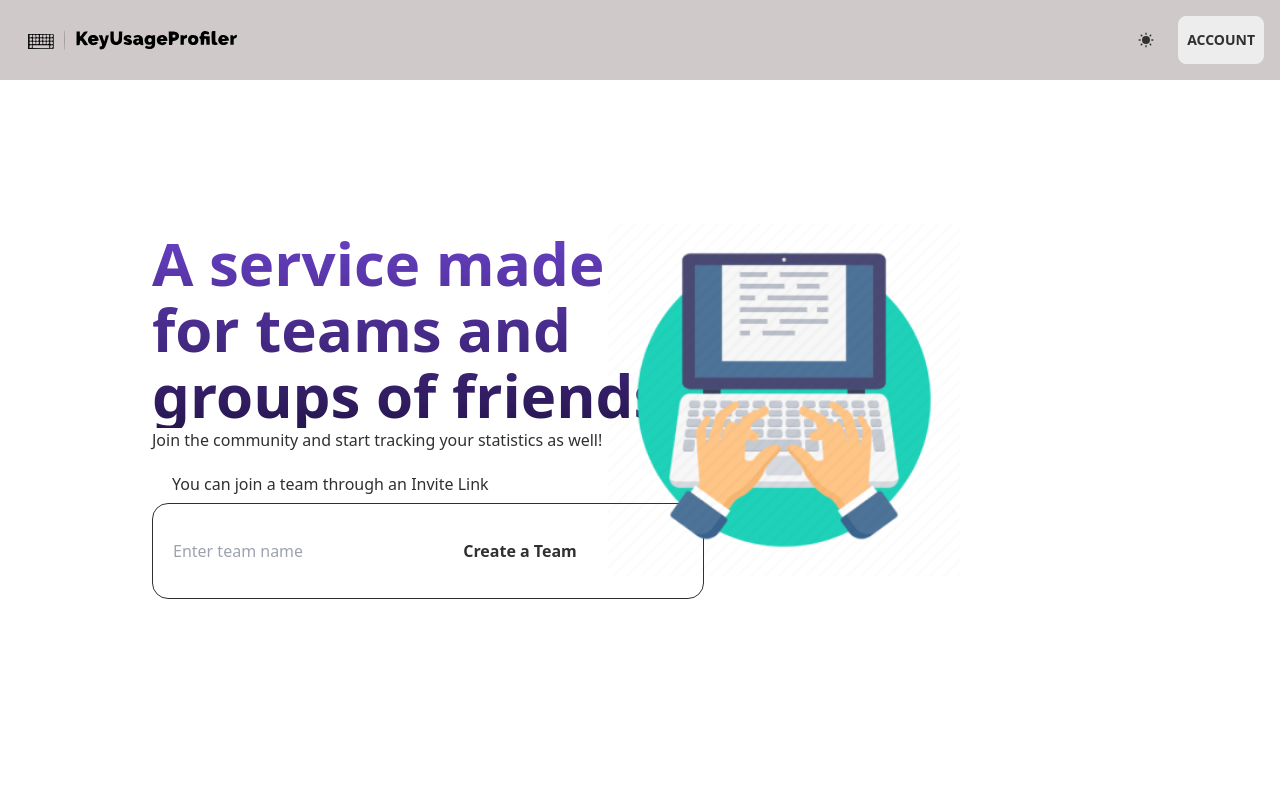
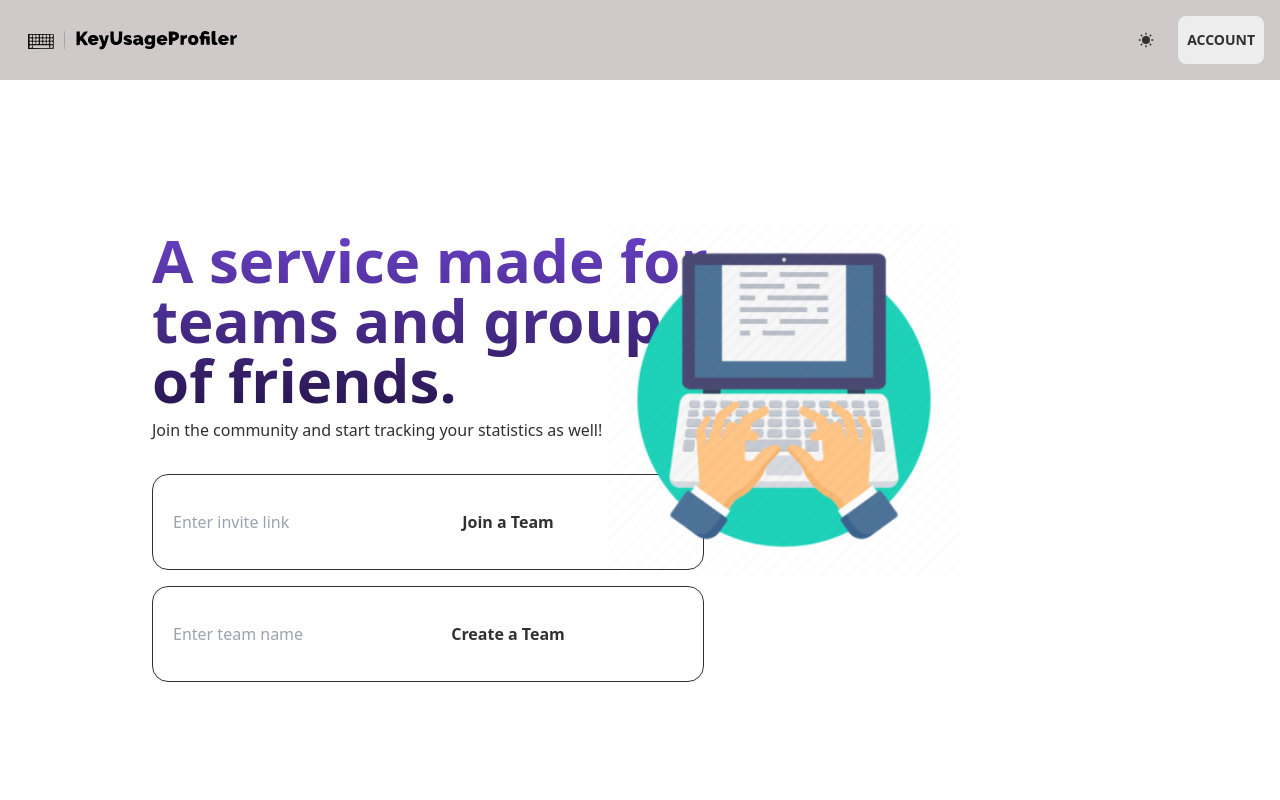
Before and after one commit to miguel-silva48/KeyUsageProfiler, a React (Vite) app in the folder projFrontend/: page / in a window 1280 px wide. Shown: the top 800 px of the page. Built offline with nearby package versions, Linux system fonts and the light colour scheme; sample sign-in values are in the browser's storage.

Commit message:
Feat(frontend/homepage): added option to join a team through an invite link

```diff
--- a/projFrontend/src/components/pages/HomePage.jsx
+++ b/projFrontend/src/components/pages/HomePage.jsx
@@ -10,6 +10,7 @@ import Navbar from "../layout/Navbar";
 const HomePage = () => {
   const [state, setState] = useState(false); // Destructuring assignment
   const navigate = useNavigate();
+  const [inviteLink, setInviteLink] = useState("");
   const [teamName, setTeamName] = useState("");
   const [token, setToken] = useState(localStorage.getItem("authToken"));
   const [userType, setUserType] = useState(localStorage.getItem("userType"));
@@ -24,6 +25,32 @@ const HomePage = () => {
         navigate("/dashboard");
       }
   }, []);
+
+  const joinTeamHandler = async () => {
+    try {
+      const response = await fetch(`http://localhost:8080/api/teams/join/${inviteLink}`, {
+        method: "POST",
+        headers: {
+          "Content-Type": "application/json",
+          "Authorization": `Bearer ${token}`,
+        },
+      });
+
+      if (response.ok) {
+        // Handle successful response (team joining)
+        console.log("Team joined successfully!");
+        localStorage.setItem("userType", "TEAM_MEMBER");
+        navigate("/user");
+      } else {
+        // Handle error response
+        console.error("Failed to join team:", response.statusText);
+        setErrorMessage(errorData.message || "Failed to join team. Please try again.");
+      }
+    } catch (error) {
+      console.error("Error joining team:", error);
+      setErrorMessage("An unexpected error occurred. Please try again.");
+    }
+  };
 
   const createTeamHandler = async () => {
     try {
@@ -61,17 +88,25 @@ const HomePage = () => {
       <div className="flex w-screen flex-col items-start gap-2.5">
         <div className="w-full h-[63rem] bg-white">
           <div className="w-[35rem] h-[31.5rem] absolute left-[9.5rem] top-[14.4rem]">
-            <p className="w-[34rem] font-sans text-6xl not-italic font-extrabold leading-[4.125rem] bg-gradient-to-b from-[#6941C6] to-[#27164F] bg-clip-text text-transparent">
+            <p className="font-sans text-6xl font-extrabold bg-gradient-to-b from-[#6941C6] to-[#27164F] bg-clip-text text-transparent">
               A service made for teams and groups of friends.
             </p>
-            <p className="w-[31.37rem] text-base text-gray-600">Join the community and start tracking your statistics as well!</p>
-            <div className="flex items-center gap-3 self-stretch p-5">
-              <p>You can join a team through an Invite Link</p>
-            </div>
-            <form className="w-[34.5rem] h-[4.3rem] shrink-0">
-              <div className="flex w-full h-full flex-col justify-center items-start gap-2.5 shrink-0">
-                <div className="flex p-5 pr-6 items-center gap-3 flex-[1_0_0] self-stretch rounded-2xl border border-gray-400 bg-gray-50">
-                  <input id="team-name" placeholder="Enter team name" value={teamName} onChange={(e) => setTeamName(e.target.value)}></input>
+            <p className="text-base text-gray-600 mt-2 mb-4">
+              Join the community and start tracking your statistics as well!
+            </p>
+            {/* Opções de juntar e criar equipa */}
+            <form className="w-[34.5rem] shrink-0">
+              <div className="flex flex-col justify-center items-start shrink-0">
+                <div className="flex p-5 pr-6 items-center flex-[1_0_0] self-stretch rounded-2xl border border-gray-400 bg-gray-50 mt-4">
+                  <input placeholder="Enter invite link" value={inviteLink} onChange={(e) => setInviteLink(e.target.value)}></input>
+                  <button type="button" onClick={joinTeamHandler} className="flex w-[13rem] h-[3.35rem] p-4 flex-col justify-center items-center gap-2.5 shrink-0 rounded-[0.625rem] bg-gray-950">
+                    <div className="flex justify-center items-center gap-2">
+                      <p className="text-white text-base font-bold text-white">Join a Team</p>
+                    </div>
+                  </button>
+                </div>
+                <div className="flex p-5 pr-6 items-center flex-[1_0_0] self-stretch rounded-2xl border border-gray-400 bg-gray-50 mt-4">
+                  <input placeholder="Enter team name" value={teamName} onChange={(e) => setTeamName(e.target.value)}></input>
                   <button type="button" onClick={createTeamHandler} className="flex w-[13rem] h-[3.35rem] p-4 flex-col justify-center items-center gap-2.5 shrink-0 rounded-[0.625rem] bg-gray-950">
                     <div className="flex justify-center items-center gap-2">
                       <p className="text-white text-base font-bold text-white">Create a Team</p>
```
